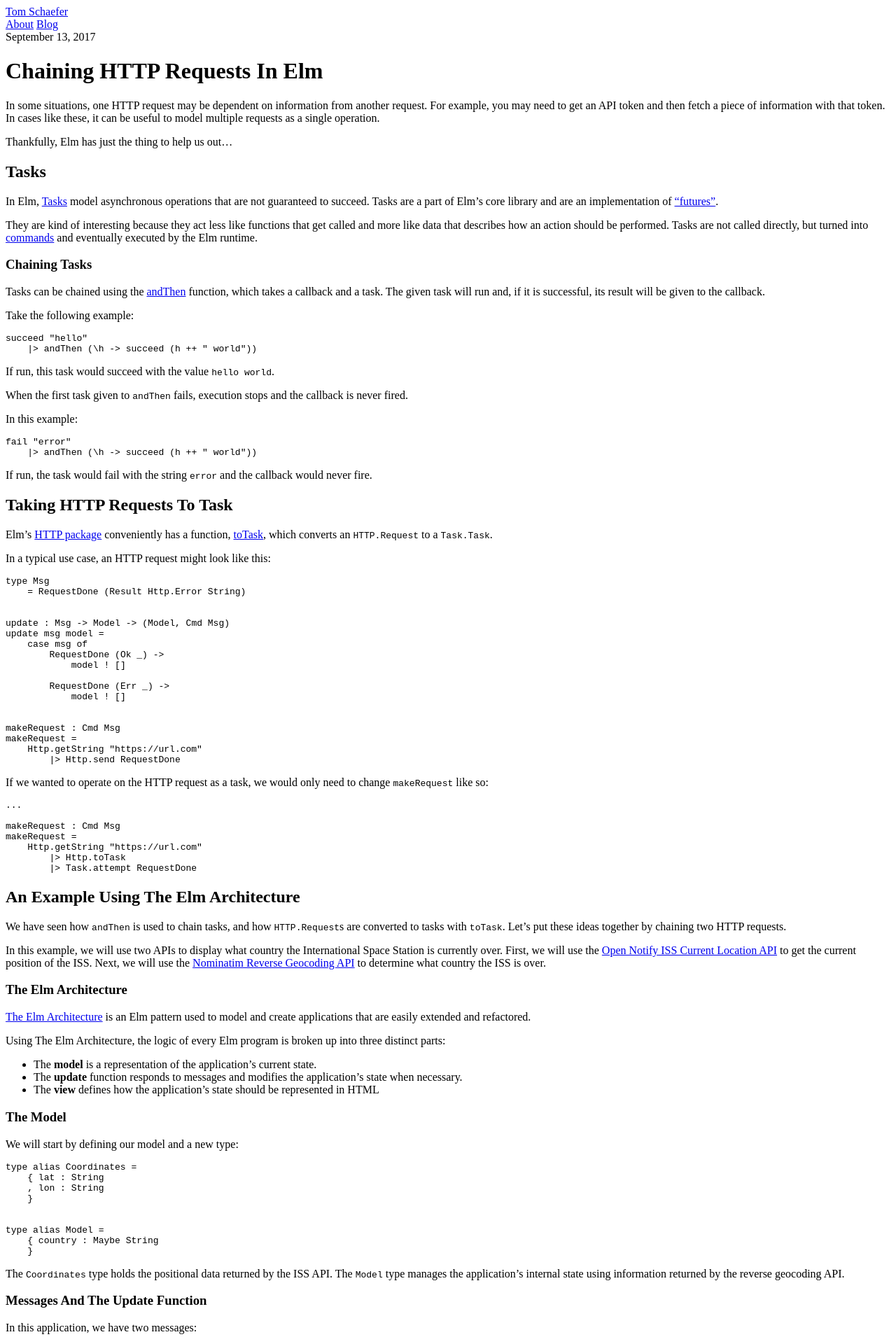
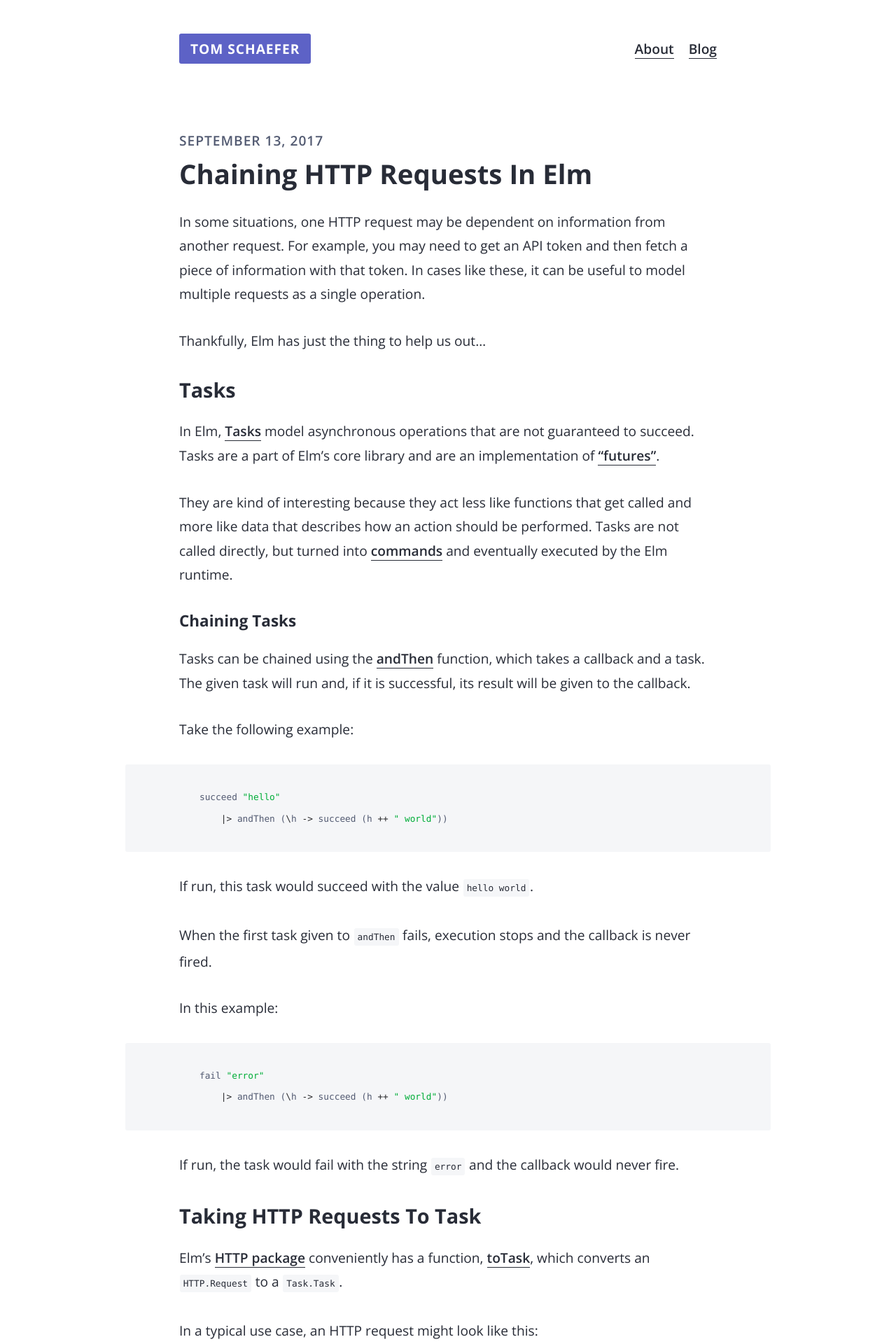
Before and after one commit to tommyschaefer/tomschaefer.me, a Jekyll site: the page built from _posts/2017-09-13-chaining-http-requests-in-elm.md, in a window 1280 px wide. Shown: the top 1920 px of the page at 70% size. Built offline with Jekyll 4.4.1, drawn with Linux system fonts in a browser that asks for light colours.

Commit message:
Add basic styles for content

```diff
--- /dev/null
+++ b/_sass/_post.scss
@@ -0,0 +1,15 @@
+.date {
+  color: $light-font-color;
+  font-weight: $semibold-font;
+  letter-spacing: 0.05em;
+  text-transform: uppercase;
+}
+
+.posts {
+  padding-left: 0;
+}
+
+.post {
+  list-style: none;
+  margin: 6rem 0;
+}
--- /dev/null
+++ b/_sass/_variables.scss
@@ -0,0 +1,52 @@
+// Raw Colors
+
+$white: #fff;
+
+$black: #282c37;
+$dark-grey: lighten($black, 20%);
+$grey: lighten($dark-grey, 50%);
+$lightest-grey: lighten($grey, 8%);
+
+$darker-purple: #5d62c6;
+
+// Syntax Highlighting Colors
+
+$highlight-blue: #106fb2;
+$highlight-bright-green: #00ad38;
+$highlight-darker-grey: #3d3e44;
+$highlight-darkest-grey: #29292c;
+$highlight-green: #048a64;
+$highlight-grey: #808080;
+$highlight-light-green: #baeeba;
+$highlight-light-red: #ffc8bd;
+$highlight-lighter-grey: #9b9aa1;
+$highlight-lightest-grey: #b5b5c0;
+$highlight-red: #dc322f;
+
+// Contextualized Colors
+
+$background-color: $black;
+$light-background-color: $lightest-grey;
+
+$font-color: $black;
+$light-font-color: $dark-grey;
+
+$accent-color: $darker-purple;
+
+// Typographic Variables
+
+$font-family: 'Open Sans', sans-serif;
+$mono-font-family: "Fira Mono", "Monaco", "Consolas", "Lucida Console", monospace;
+
+$base-font-size: 1.2rem;
+$small-font-size: .8rem;
+
+$regular-font: 400;
+$semibold-font: 600;
+$bold-font: 700;
+
+// Screen Sizes
+
+$small-screen: 576px;
+$medium-screen: 768px;
+$large-screen: 922px;
--- a/css/main.scss
+++ b/css/main.scss
@@ -1,2 +1,110 @@
 ---
 ---
+
+@import "variables";
+
+@import "navbar";
+@import "post";
+@import "syntax_highlighting";
+
+body {
+  -webkit-text-size-adjust: 100%;
+  color: $font-color;
+  font-family: $font-family;
+  font-size: $base-font-size;
+  font-weight: $regular-font;
+}
+
+.container {
+  margin-left: auto;
+  margin-right: auto;
+  max-width: $medium-screen;
+
+  @media screen and (max-width: $large-screen) {
+    padding: 1rem;
+  }
+}
+
+.large-container {
+  margin: 2rem -10%;
+  width: 120%;
+
+  @media screen and (max-width: $large-screen) {
+    margin: 2rem 0;
+    width: 100%;
+  }
+}
+
+h1 {
+  margin-top: .5rem;
+}
+
+p {
+  line-height: 1.8em;
+  margin-bottom: 2rem;
+  margin-top: 1rem;
+}
+
+a {
+  border-bottom: 1px solid $font-color;;
+  color: $font-color;
+  font-weight: $semibold-font;
+  text-decoration: none;
+  transition: all .3s ease;
+
+  &:hover {
+    border-color: $accent-color;
+    color: $accent-color;
+  }
+}
+
+img {
+  @extend .large-container;
+}
+
+hr {
+  border: none;
+  border-top: 1px solid $grey;
+  display: block;
+  height: 1px;
+  margin: 4rem 0;
+}
+
+code {
+  background: $light-background-color;
+  border-radius: 3px;
+  font-family: $mono-font-family;
+  font-size: $small-font-size;
+  padding: 0 3px;
+  white-space: normal;
+}
+
+pre {
+  @extend .large-container;
+
+  -webkit-overflow-scrolling: touch;
+  line-height: 1.6em;
+  overflow-x: auto;
+  white-space: pre;
+  word-wrap: normal;
+
+  code {
+    color: $light-font-color;
+    display: block;
+    padding: 2rem calc(8% + 2rem);
+    outline: none;
+    overflow-x: auto;
+    white-space: inherit;
+
+    @media screen and (max-width: $large-screen) {
+      padding: 2rem 2rem;
+    }
+  }
+}
+
+:not(pre) > code {
+  margin-right: 0.05em;
+  margin-left: 0.05em;
+  padding: 5px;
+  white-space: nowrap;
+}
```
